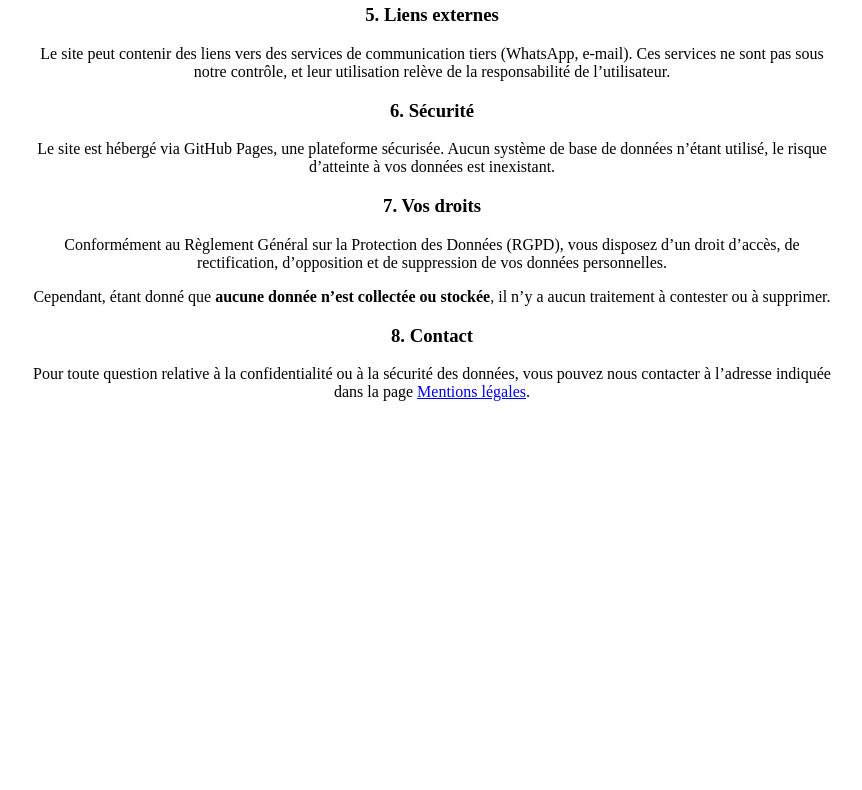
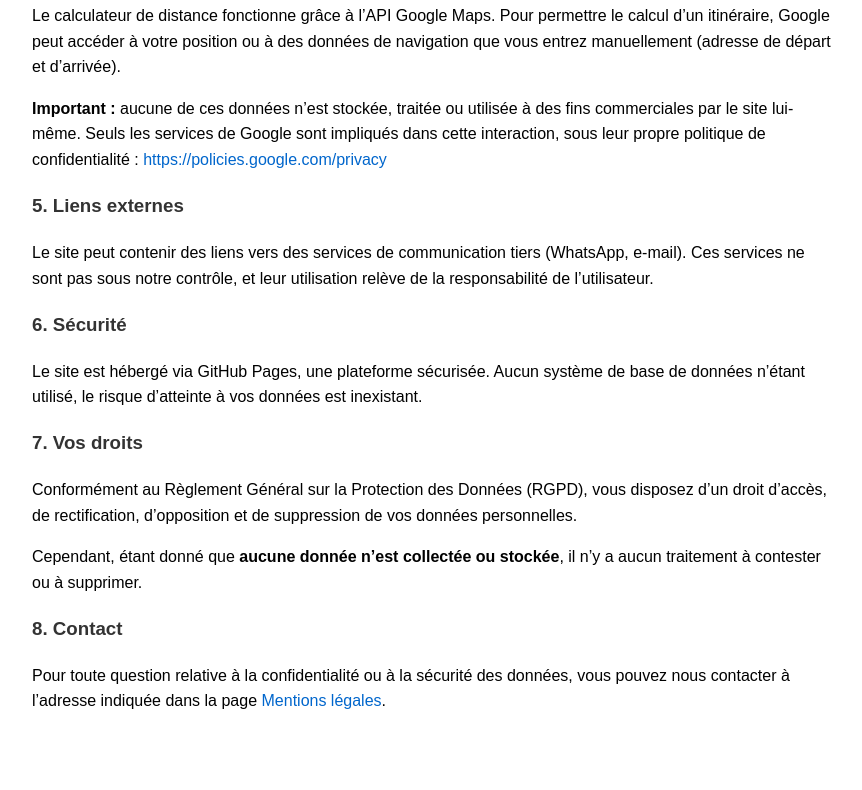
Before and after one commit to servicevtc/private-driver, a plain HTML site: page confidentialite.html in a window 1280 px wide. Shown: the part 651-1441 px from the top of the page, without its empty margins (208-1070 px from the left). Before the commit the page ends 1116 px from the top, so only its background shows below. Drawn offline with Linux system fonts and the light colour scheme.

Commit message:
Update confidentialite.html

```diff
--- a/confidentialite.html
+++ b/confidentialite.html
@@ -1,4 +1,27 @@
-<section id="confidentialite" style="padding:40px;text-align:center;max-width:800px;margin:auto;">
+<!DOCTYPE html>
+<html lang="fr">
+<head>
+  <meta charset="UTF-8">
+  <meta name="viewport" content="width=device-width, initial-scale=1.0">
+  <title>Politique de confidentialité</title>
+  <style>
+    body {
+      font-family: Arial, sans-serif;
+      max-width: 800px;
+      margin: 40px auto;
+      padding: 20px;
+      line-height: 1.6;
+    }
+    h2, h3 {
+      color: #333;
+    }
+    a {
+      color: #0066cc;
+      text-decoration: none;
+    }
+  </style>
+</head>
+<body>
   <h2>Politique de confidentialité</h2>
   <p><strong>Dernière mise à jour :</strong> juillet 2025</p>
 
@@ -14,7 +37,7 @@
 
   <h3>4. Géolocalisation & API Google Maps</h3>
   <p>Le calculateur de distance fonctionne grâce à l’API Google Maps. Pour permettre le calcul d’un itinéraire, Google peut accéder à votre position ou à des données de navigation que vous entrez manuellement (adresse de départ et d’arrivée).</p>
-  <p><strong>Important :</strong> aucune de ces données n’est stockée, traitée ou utilisée à des fins commerciales par le site lui-même. Seuls les services de Google sont impliqués dans cette interaction, sous leur propre politique de confidentialité, disponible ici :
+  <p><strong>Important :</strong> aucune de ces données n’est stockée, traitée ou utilisée à des fins commerciales par le site lui-même. Seuls les services de Google sont impliqués dans cette interaction, sous leur propre politique de confidentialité :
     <a href="https://policies.google.com/privacy" target="_blank">https://policies.google.com/privacy</a>
   </p>
 
@@ -29,5 +52,6 @@
   <p>Cependant, étant donné que <strong>aucune donnée n’est collectée ou stockée</strong>, il n’y a aucun traitement à contester ou à supprimer.</p>
 
   <h3>8. Contact</h3>
-  <p>Pour toute question relative à la confidentialité ou à la sécurité des données, vous pouvez nous contacter à l’adresse indiquée dans la page <a href="#contact">Mentions légales</a>.</p>
-</section>
+  <p>Pour toute question relative à la confidentialité ou à la sécurité des données, vous pouvez nous contacter à l’adresse indiquée dans la page <a href="mentions-legales.html">Mentions légales</a>.</p>
+</body>
+</html>
```
